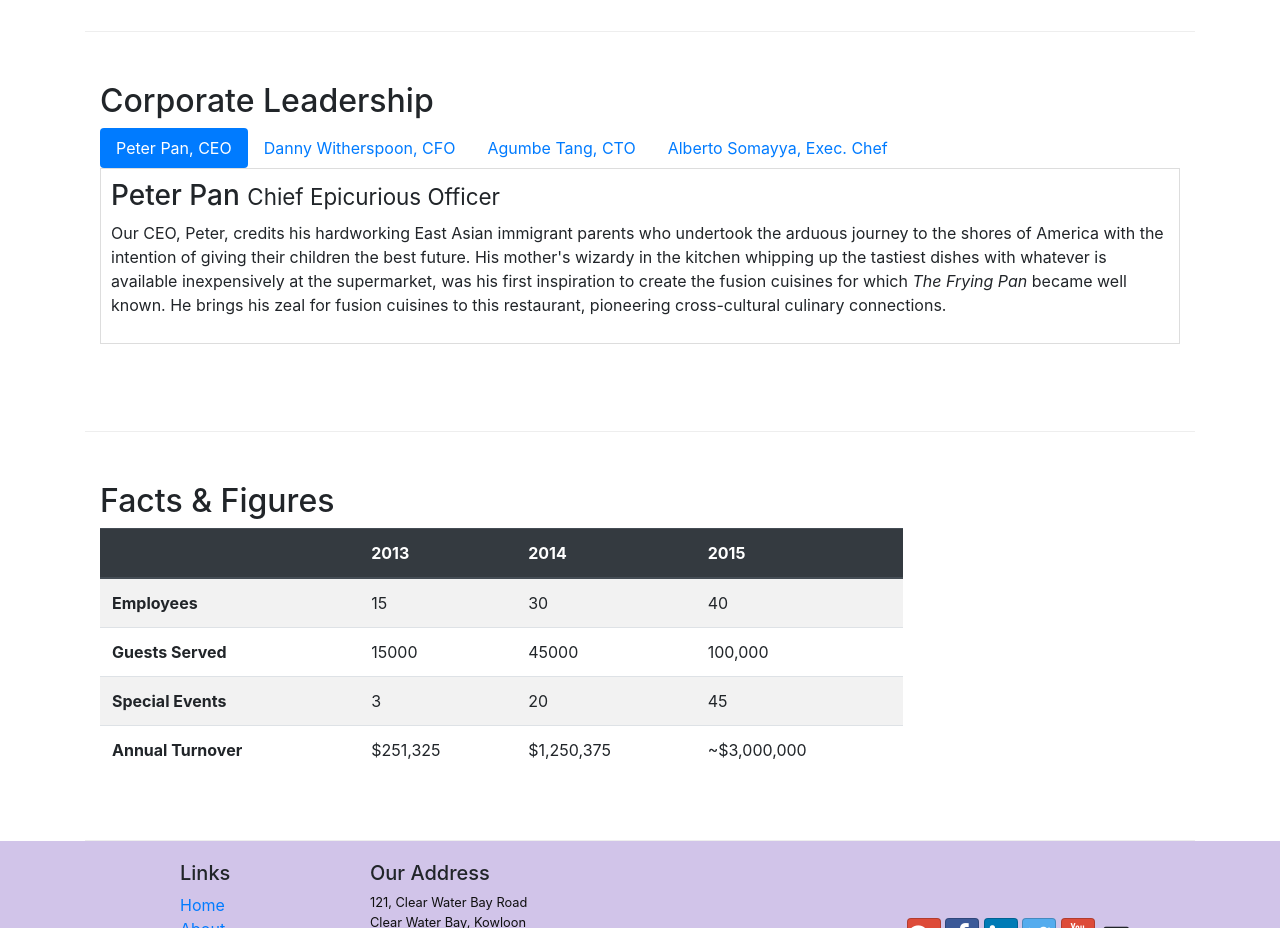
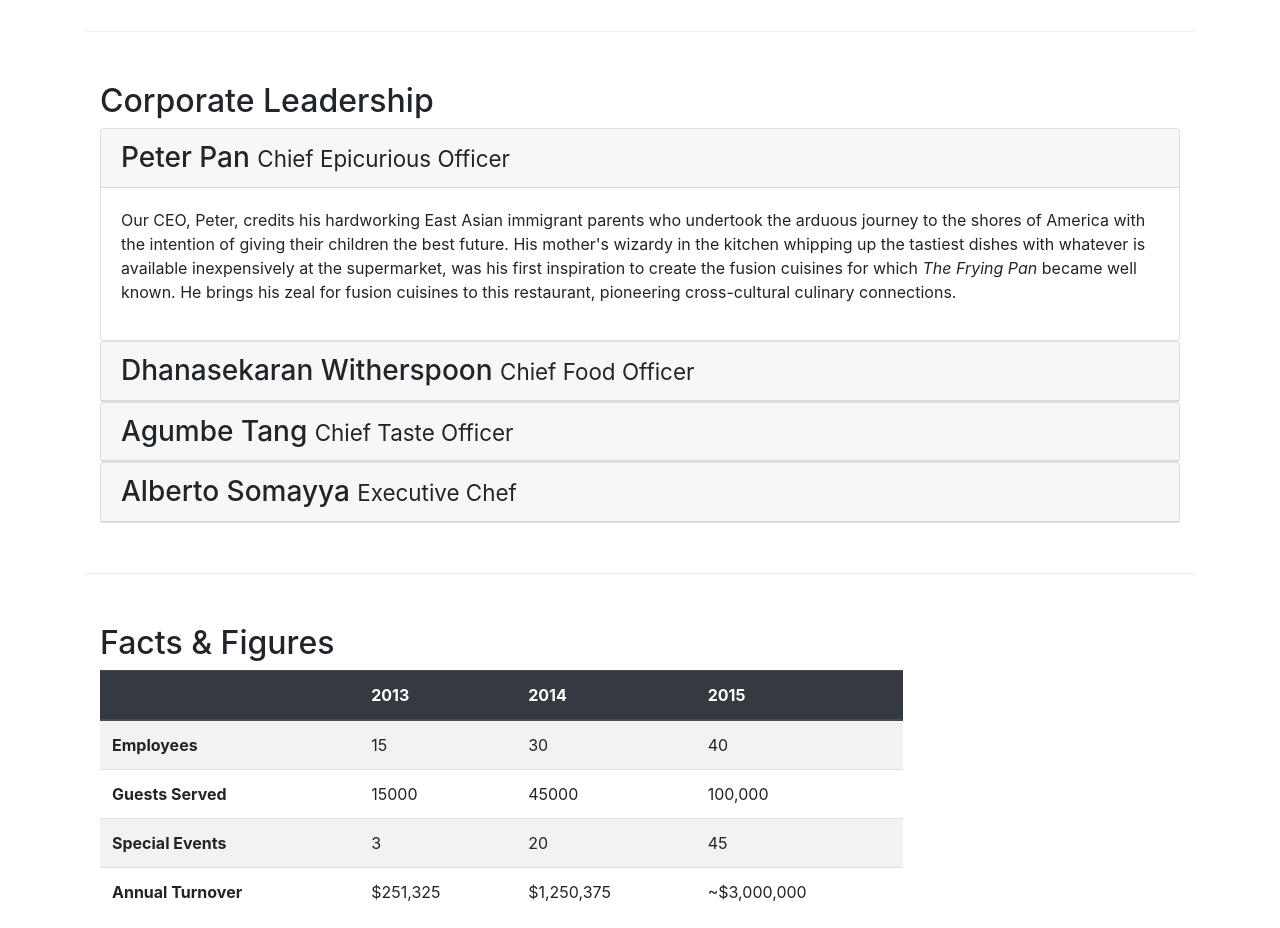
Before and after one commit to magnuslopes23/bootstrap4, a website: page aboutus.html in a window 1280 px wide. Shown: the part 940-1868 px from the top of the page. Drawn offline with nearby package versions, Linux system fonts and the light colour scheme.

Commit message:
accordion

```diff
--- a/aboutus.html
+++ b/aboutus.html
@@ -101,41 +101,66 @@
 
         <div class="row row-content">
             <div class="col-12">
-
                 <h2>Corporate Leadership</h2>
-                <ul class="nav nav-pills">
-                    <li class="nav-item">
-                        <a class="nav-link active" href="#peter" role="tab" data-toggle="tab">Peter Pan, CEO</a>
-                        </li>
-                    <li class="nav-item">
-                        <a class="nav-link " href="#danny" role="tab" data-toggle="tab">Danny Witherspoon, CFO</a>
-                    </li>
-                    <li class="nav-item">
-                        <a class="nav-link " href="#agumbe" role="tab" data-toggle="tab">Agumbe Tang, CTO</a>
-                    </li>
-                    <li class="nav-item">
-                    <a class="nav-link " href="#alberto" role="tab" data-toggle="tab">Alberto Somayya, Exec. Chef</a>
-                    </li>
-                </ul>
-                <div class="tab-content">
-                    <div role="tabpanel" class="tab-pane fade show active" id="peter">
-                        <h3>Peter Pan <small>Chief Epicurious Officer</small></h3>
-                        <p class="d-none d-sm-block">Our CEO, Peter, credits his hardworking East Asian immigrant parents who undertook the arduous journey to the shores of America with the intention of giving their children the best future. His mother's wizardy in the kitchen whipping up the tastiest dishes with whatever is available inexpensively at the supermarket, was his first inspiration to create the fusion cuisines for which <em>The Frying Pan</em> became well known. He brings his zeal for fusion cuisines to this restaurant, pioneering cross-cultural culinary connections.</p>
+                <div id="accordion">
+                    <div class="card">
+                        <div class="card-header" role="tab" id="peterhead">
+                            <h3 class="mb-0">
+                                <a data-toggle="collapse" data-target="#peter">
+                                    Peter Pan <small>Chief Epicurious Officer</small>
+                                </a>
+                            </h3>
+                        </div>
+                        <div class="collapse show" id="peter" data-parent="#accordion">
+                            <div class="card-body">
+                                <p class="d-none d-sm-block">Our CEO, Peter, credits his hardworking East Asian immigrant parents who undertook the arduous journey to the shores of America with the intention of giving their children the best future. His mother's wizardy in the kitchen whipping up the tastiest dishes with whatever is available inexpensively at the supermarket, was his first inspiration to create the fusion cuisines for which <em>The Frying Pan</em> became well known. He brings his zeal for fusion cuisines to this restaurant, pioneering cross-cultural culinary connections.</p>
+                            </div>
+                        </div>
                     </div>
-                    <div role="tabpanel" class="tab-pane fade " id="danny">
-                        <h3>Dhanasekaran Witherspoon <small>Chief Food Officer</small></h3>
-                        <p class="d-none d-sm-block">Our CFO, Danny, as he is affectionately referred to by his colleagues, comes from a long established family tradition in farming and produce. His experiences growing up on a farm in the Australian outback gave him great appreciation for varieties of food sources. As he puts it in his own words, <em>Everything that runs, wins, and everything that stays, pays!</em></p>
+                    <div class="card">
+                            <div class="card-header" role="tab" id="dannyhead">
+                            <h3 class="mb-0">
+                                <a class="collapsed" data-toggle="collapse" data-target="#danny">
+                                Dhanasekaran Witherspoon <small>Chief Food Officer</small>
+                                </a>
+                            </h3>
+                        </div>
+                        <div class="collapse" id="danny" data-parent="#accordion">
+                            <div class="card-body">
+                                <p class="d-none d-sm-block">Our CFO, Danny, as he is affectionately referred to by his colleagues, comes from a long established family tradition in farming and produce. His experiences growing up on a farm in the Australian outback gave him great appreciation for varieties of food sources. As he puts it in his own words, <em>Everything that runs, wins, and everything that stays, pays!</em></p>
+                            </div>
+                        </div>
                     </div>
-                    <div role="tabpanel" class="tab-pane fade " id="agumbe">
-                        <h3>Agumbe Tang <small>Chief Taste Officer</small></h3>
-                        <p class="d-none d-sm-block">Blessed with the most discerning gustatory sense, Agumbe, our CTO, personally ensures that every dish that we serve meets his exacting tastes. Our chefs dread the tongue lashing that ensues if their dish does not meet his exacting standards. He lives by his motto, <em>You click only if you survive my lick.</em></p>
+                    <div class="card">
+                            <div class="card-header" role="tab" id="agumbehead">
+                            <h3 class="mb-0">
+                                <a class="collapsed" data-toggle="collapse" data-target="#agumbe">
+                                Agumbe Tang <small>Chief Taste Officer</small>
+                                </a>
+                            </h3>
+                        </div>
+                        <div class="collapse" id="agumbe" data-parent="#accordion">
+                        <div class="card-body">
+                                <p class="d-none d-sm-block">Blessed with the most discerning gustatory sense, Agumbe, our CTO, personally ensures that every dish that we serve meets his exacting tastes. Our chefs dread the tongue lashing that ensues if their dish does not meet his exacting standards. He lives by his motto, <em>You click only if you survive my lick.</em></p>
+                            </div>
+                        </div>
                     </div>
-                    <div role="tabpanel" class="tab-pane fade " id="alberto">
-                        <h3>Alberto Somayya <small>Executive Chef</small></h3>
-                        <p class="d-none d-sm-block">Award winning three-star Michelin chef with wide International experience having worked closely with whos-who in the culinary world, he specializes in creating mouthwatering Indo-Italian fusion experiences. He says, <em>Put together the cuisines from the two craziest cultures, and you get a winning hit! Amma Mia!</em></p>
+                    <div class="card">
+                            <div class="card-header" role="tab" id="albertohead">
+                            <h3 class="mb-0">
+                                <a class="collapsed" data-toggle="collapse" data-target="#alberto">
+                                Alberto Somayya <small>Executive Chef</small>
+                                </a>
+                            </h3>
+                        </div>
+                        <div class="collapse" id="alberto" data-parent="#accordion">
+                            <div class="card-body">
+                                <p class="d-none d-sm-block">Award winning three-star Michelin chef with wide International experience having worked closely with whos-who in the culinary world, he specializes in creating mouthwatering Indo-Italian fusion experiences. He says, <em>Put together the cuisines from the two craziest cultures, and you get a winning hit! Amma Mia!</em></p>
+                            </div>
+                        </div>
                     </div>
                 </div>
-           </div>
+            </div>
        </div>
        <div class="roe row-content">
            <div class="col-12 col-sm-9">
```
